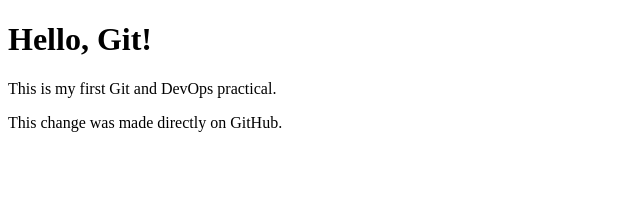
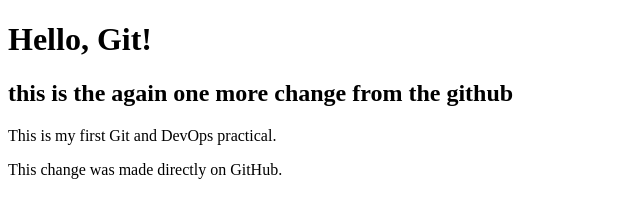
Before and after one commit to 25ituos925-create/git_137, a plain HTML site: page index.html in a window 1280 px wide. Shown: the whole page, without its empty margins (0-640 px from the left). Drawn offline with Linux system fonts and the light colour scheme.

Commit message:
Add second heading to index.htmlsecond change fom git

```diff
--- a/index.html
+++ b/index.html
@@ -6,6 +6,7 @@
 </head>
 <body>
     <h1>Hello, Git!</h1>
+    <h2>this is the again one more change from the github</h2>
     <p>This is my first Git and DevOps practical.</p>
     <p>This change was made directly on GitHub.</p>
 </body>
```
